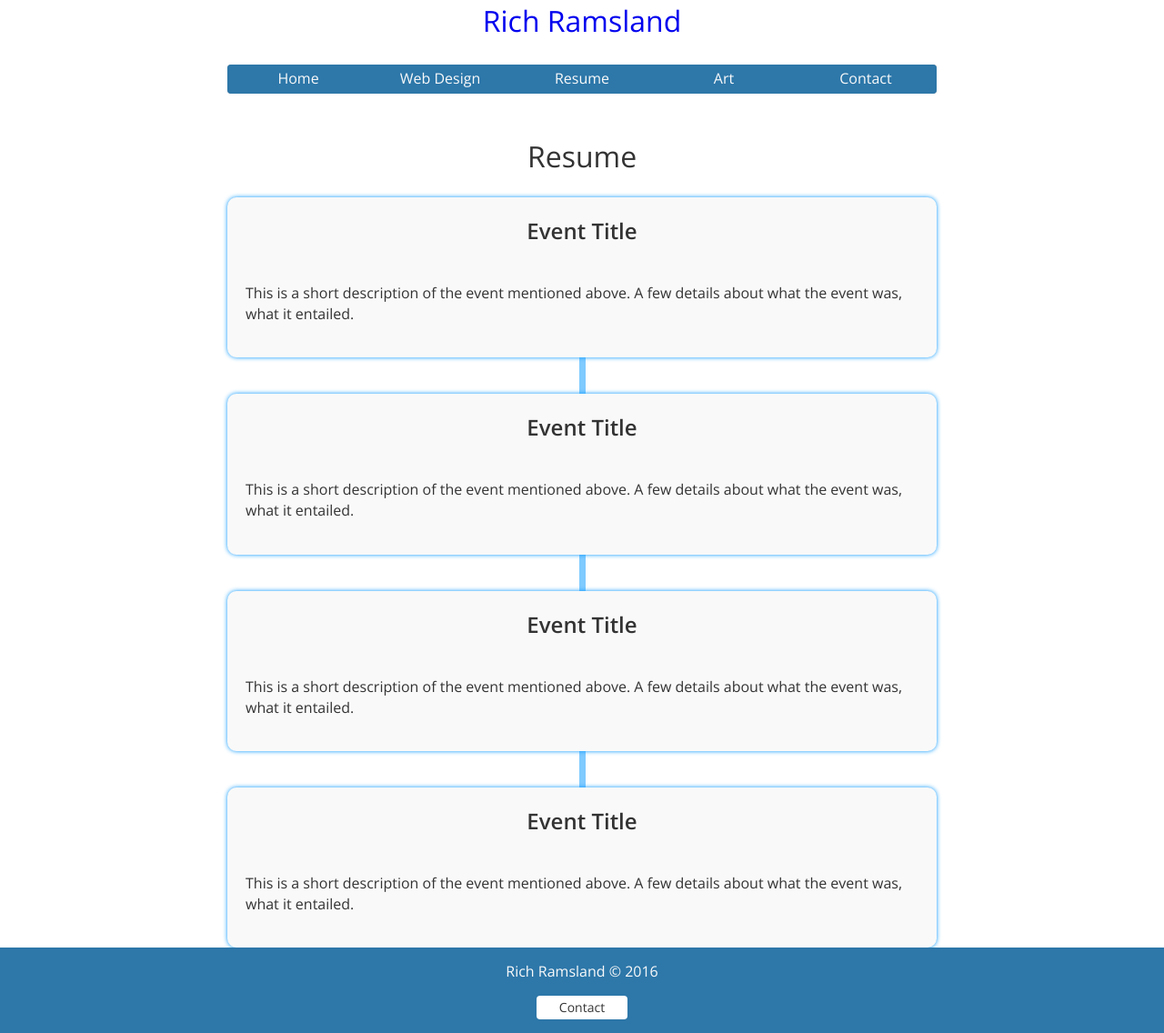
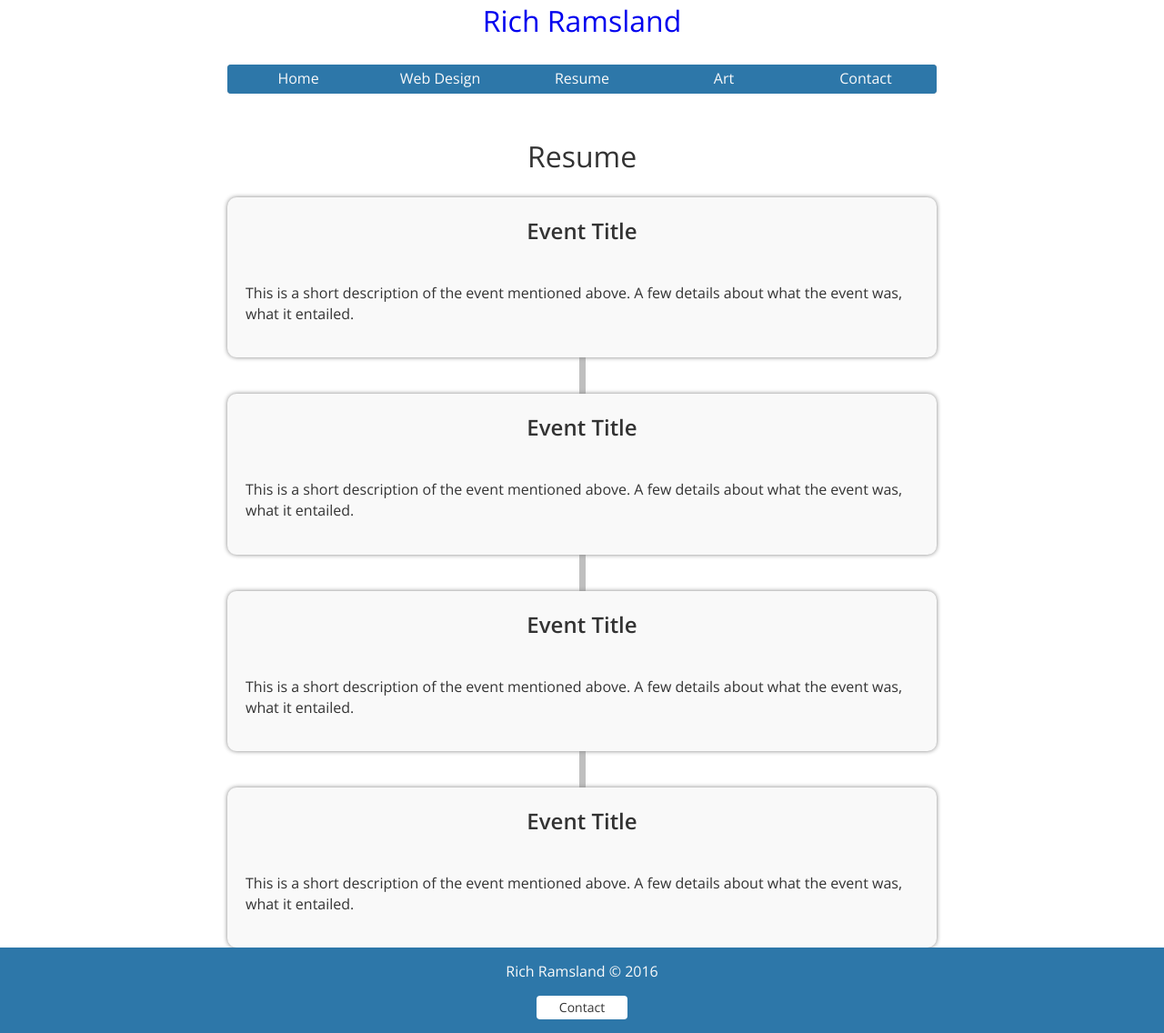
Before and after one commit to RRamsland/rramsland.github.io, a Jekyll site: the page built from resume.html, in a window 1280 px wide. Shown: the whole page at 91% size. Built offline with Jekyll 4.4.1, drawn with Linux system fonts in a browser that asks for light colours; nearby versions of some CDN libraries; library files that are not in the unit come from our copies.

Commit message:
changed resume color theme to gray

```diff
--- a/css/main.css
+++ b/css/main.css
@@ -138,7 +138,7 @@ footer .container p{
     margin: 0 auto;
     padding: 20px;
     border-radius: 10px;
-    box-shadow: 0 0 5px #0095FF;
+    box-shadow: 0 0 5px gray;
 }
 
 .eventTitle {
@@ -149,7 +149,7 @@ footer .container p{
 }
 
 .nodeConnector {
-    background: #0095FF;
+    background: gray;
     opacity: .5;
     width: 7px;
     height: 40px;
```
